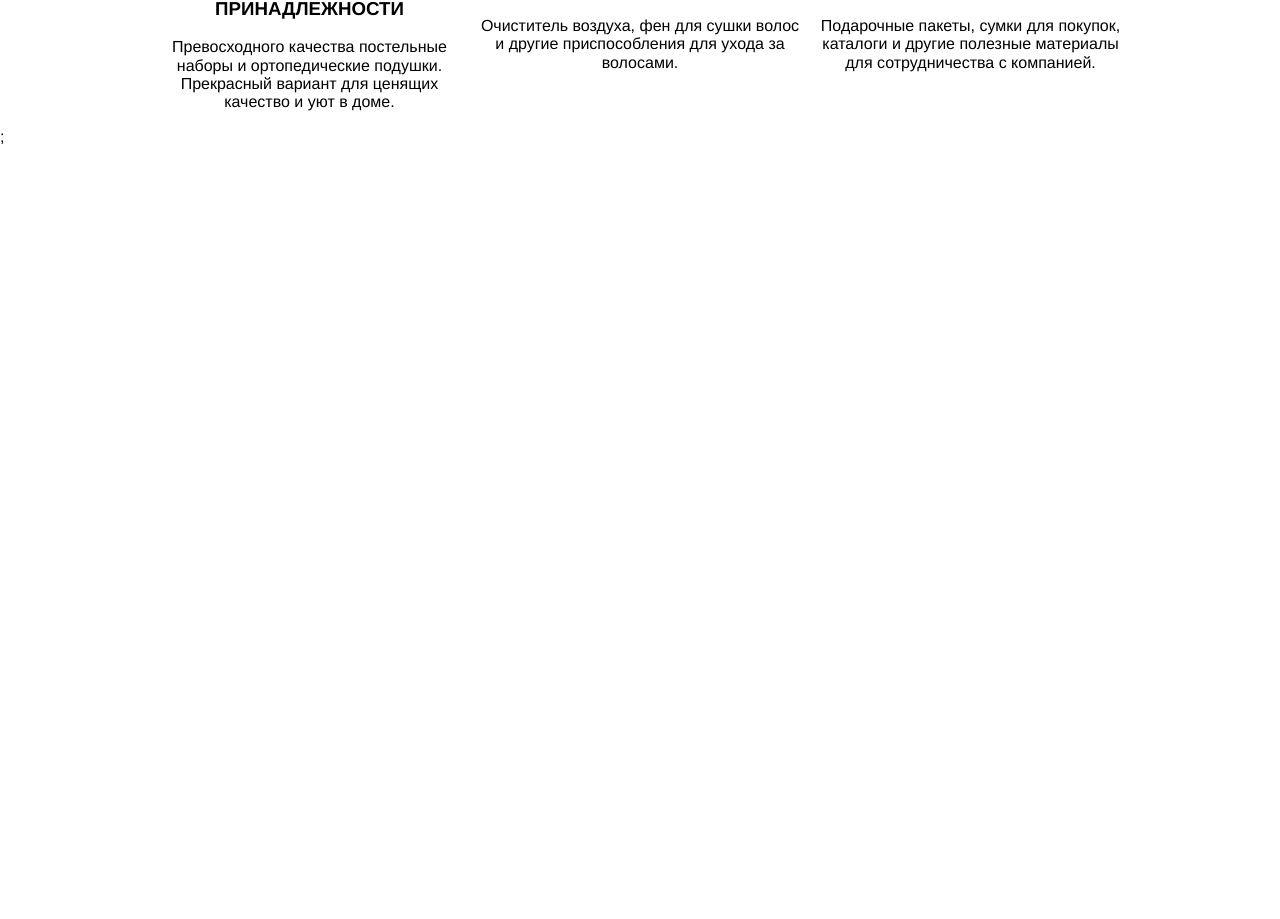
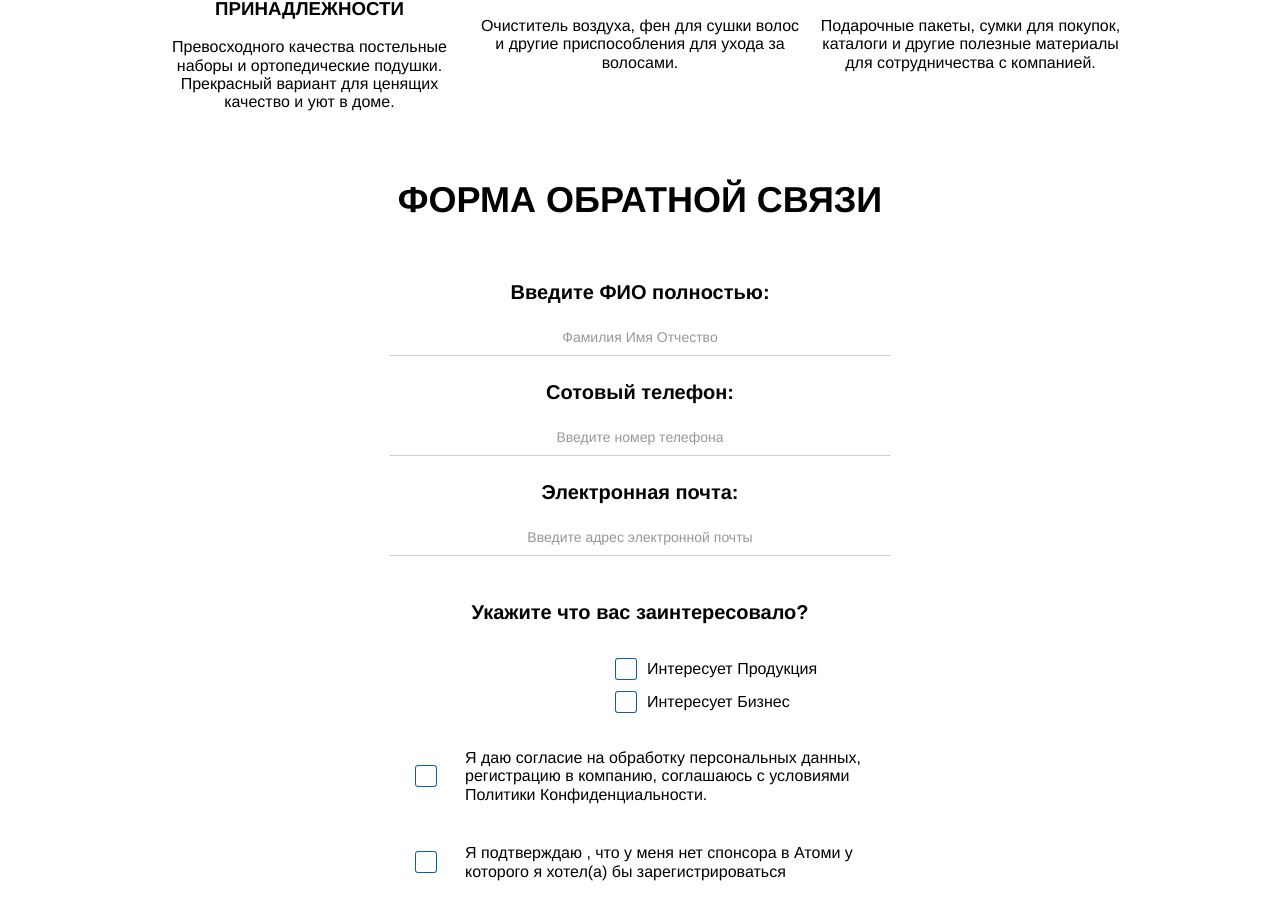
Before and after one commit to SimplyKot/atomy-react, a React (Create React App) app: page / in a window 1280 px wide. Shown: the part 2035-2954 px from the top of the page. Before the commit the page ends 2181 px from the top, so only its background shows below. Built offline with nearby package versions, Linux system fonts and the light colour scheme; a web font is replaced by a local one.

Commit message:
feat: form ready

```diff
--- a/src/blocks/form/__checkbox-text/form__checkbox-text.css
+++ b/src/blocks/form/__checkbox-text/form__checkbox-text.css
@@ -1,3 +1,4 @@
 .form__checkbox-text {
   max-width: 400px;
+  margin-left: 10px;
 }
--- a/src/components/Application.js
+++ b/src/components/Application.js
@@ -1,11 +1,14 @@
-import App from "./App";
+function Application() {
+  function handleSubmit(e) {
+    e.preventDefault();
+    console.log("Submit");
+  }
 
-function Application() {
   return (
     <section className="application" id="application">
-      <form className="form" novalidate>
+      <form className="form" noValidate onSubmit={handleSubmit}>
         <h2 className="form__title">ФОРМА ОБРАТНОЙ СВЯЗИ</h2>
-        <label for="fio" className="form__input-title">
+        <label htmlFor="fio" className="form__input-title">
           Введите ФИО полностью:
         </label>
         <input
@@ -16,7 +19,7 @@ function Application() {
           className="form__input"
         />
         <span className="form__error" id="fio-input-error"></span>
-        <label for="tel" className="form__input-title">
+        <label htmlFor="tel" className="form__input-title">
           Сотовый телефон:
         </label>
         <input
@@ -27,7 +30,7 @@ function Application() {
           className="form__input"
         />
         <span className="form__error" id="tel-input-error"></span>
-        <label for="email" className="form__input-title">
+        <label htmlFor="email" className="form__input-title">
           Электронная почта:
         </label>
         <input
@@ -40,7 +43,7 @@ function Application() {
         <span className="form__error" id="email-input-error"></span>
         <p className="form__input-title">Укажите что вас заинтересовало?</p>
         <div className="form__checkbox-interest-container">
-          <label for="products">
+          <label htmlFor="products">
             <input
               id="products"
               type="checkbox"
@@ -51,7 +54,7 @@ function Application() {
             <span className="form__visible-checkbox"></span>
             <span className="form__checkbox-text">Интересует Продукция</span>
           </label>
-          <label for="business">
+          <label htmlFor="business">
             <input
               id="business"
               type="checkbox"
@@ -63,7 +66,7 @@ function Application() {
             <span className="form__checkbox-text">Интересует Бизнес</span>
           </label>
         </div>
-        <label for="approval" className="form__checkbox-container">
+        <label htmlFor="approval" className="form__checkbox-container">
           <input
             id="approval"
             type="checkbox"
@@ -77,7 +80,7 @@ function Application() {
             компанию, соглашаюсь с условиями Политики Конфиденциальности.
           </span>
         </label>
-        <label for="confirmation" className="form__checkbox-container">
+        <label htmlFor="confirmation" className="form__checkbox-container">
           <input
             id="confirmation"
             type="checkbox"
--- a/src/components/Main.js
+++ b/src/components/Main.js
@@ -1,8 +1,13 @@
 import Products from "./Products";
+// eslint-disable-next-line no-unused-vars
+import Catalog from "./Catalog";
+import Application from "./Application";
 function Main() {
   return (
     <main className="content">
       <Products />
+      {/* <Catalog /> */}
+      <Application />
     </main>
   );
 }
```
